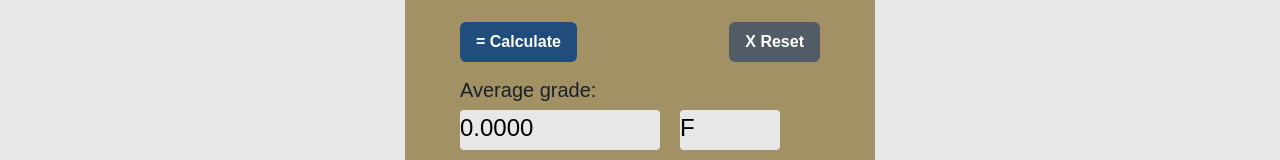
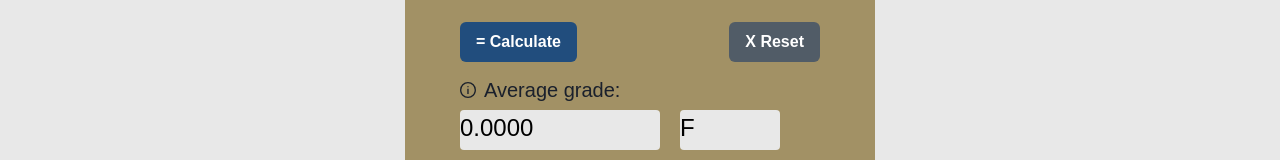
Before and after one commit to danctila/calculator-frontend, a React (Vite) app: page / in a window 1280 px wide. Both pictures are taken after a click on the label 592 px from the left and 268 px from the top of the page. Shown: the part 416-576 px from the top of the page. Built offline with nearby package versions, Linux system fonts and the light colour scheme.

Commit message:
Added tooltip to advanced calculator

```diff
--- a/src/Components/AdvCalculator.tsx
+++ b/src/Components/AdvCalculator.tsx
@@ -1,4 +1,13 @@
-import { Box, Button, Center, HStack, Input, Text } from "@chakra-ui/react";
+import { InfoOutlineIcon } from "@chakra-ui/icons";
+import {
+  Box,
+  Button,
+  Center,
+  HStack,
+  Input,
+  Text,
+  Tooltip,
+} from "@chakra-ui/react";
 import { ChangeEvent, useState } from "react";
 
 const Calculator = () => {
@@ -6,7 +15,7 @@ const Calculator = () => {
     { pointsEarned: "", totalPoints: "", category: "" },
   ]);
   const [avgGrade, setAvgGrade] = useState(0);
-
+  const [averageTip, setAverageTip] = useState(false);
   const handleFormChange = (
     event: ChangeEvent<HTMLInputElement | HTMLSelectElement>,
     index: number
@@ -137,9 +146,25 @@ const Calculator = () => {
           </Button>
         </HStack>
         <Box bg="#A29165" pt="8px" mx="45px">
-          <Text fontSize="20" fontWeight="semi bold" py="5px">
-            Average grade:
-          </Text>
+          <HStack>
+            <Tooltip
+              bg="#989898"
+              color="#214D7D"
+              hasArrow
+              label="Calculated grade before PowerSchool rounds to whole number"
+              placement="top-start"
+              isOpen={averageTip}
+            >
+              <InfoOutlineIcon
+                onMouseEnter={() => setAverageTip(true)}
+                onMouseLeave={() => setAverageTip(false)}
+                onClick={() => setAverageTip(!averageTip)}
+              />
+            </Tooltip>
+            <Text fontSize="20" fontWeight="semi bold" py="5px">
+              Average grade:
+            </Text>
+          </HStack>
           <HStack spacing="20px">
             <Box bg="#E8E8E8" color="black" borderRadius="4" w="200px" h="40px">
               <Text fontSize="24px">{avgGrade.toFixed(4)}</Text>
```
